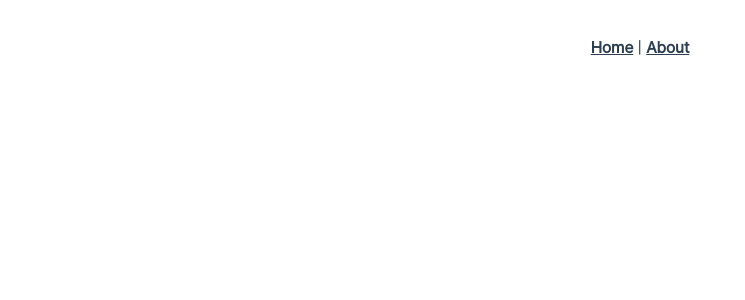
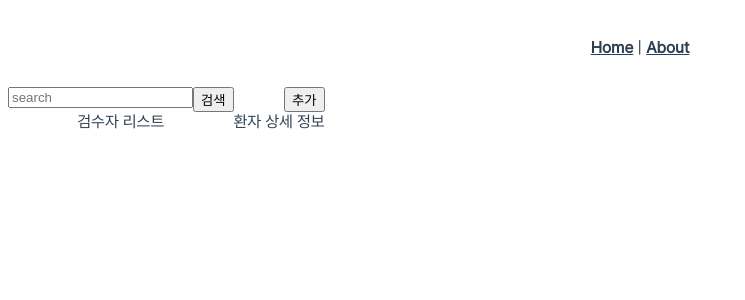
Before and after one commit to IoT-gganbu/gganbu, a Vue app in the folder ec2-front/: page /patientReceiptView in a window 1280 px wide. Shown: the top 300 px of the page, without its empty margins (0-745 px from the left). Built offline with nearby package versions, Linux system fonts and the light colour scheme.

Commit message:
Feat: 환자 접수 화면 개발중-JJH

```diff
--- a/ec2-front/package.json
+++ b/ec2-front/package.json
@@ -22,8 +22,8 @@
     "@vue/cli-plugin-vuex": "~5.0.0",
     "@vue/cli-service": "~5.0.0",
     "eslint": "^7.32.0",
-    "eslint-config-prettier": "^8.3.0",
-    "eslint-plugin-prettier": "^4.0.0",
+    "eslint-config-prettier": "^8.5.0",
+    "eslint-plugin-prettier": "^4.2.1",
     "eslint-plugin-vue": "^8.0.3",
     "prettier": "^2.4.1",
     "vue-template-compiler": "^2.6.14"
--- a/ec2-front/src/router/index.js
+++ b/ec2-front/src/router/index.js
@@ -1,6 +1,7 @@
 import Vue from "vue";
 import VueRouter from "vue-router";
 import HomeView from "../views/HomeView.vue";
+import PatientReceiptView from "../views/PatientReceiptView.vue";
 
 Vue.use(VueRouter);
 
@@ -16,8 +17,12 @@ const routes = [
     // route level code-splitting
     // this generates a separate chunk (about.[hash].js) for this route
     // which is lazy-loaded when the route is visited.
-    component: () =>
-      import(/* webpackChunkName: "about" */ "../views/AboutView.vue"),
+    component: () => import(/* webpackChunkName: "about" */ "../views/AboutView.vue"),
+  },
+  {
+    path: "/patientReceiptView",
+    name: "patientReceiptView",
+    component: PatientReceiptView,
   },
 ];
 
--- a/ec2-front/src/views/HomeView.vue
+++ b/ec2-front/src/views/HomeView.vue
@@ -1,17 +1,20 @@
 <template>
   <div class="home">
-    <HelloWorld msg="Welcome to Your Vue.js App" />
+    <!-- <HelloWorld msg="Welcome to Your Vue.js App" /> -->
+    <patient-receipt-view />
   </div>
 </template>
 
 <script>
 // @ is an alias to /src
-import HelloWorld from "@/components/HelloWorld.vue";
+// import HelloWorld from "@/components/HelloWorld.vue";
+// import PatientReceiptView from "@/views/PatientReceiptView.vue";
 
 export default {
   name: "HomeView",
   components: {
-    HelloWorld,
+    // HelloWorld,
+    // PatientReceiptView,
   },
 };
 </script>
--- /dev/null
+++ b/ec2-front/src/views/PatientReceiptView.vue
@@ -0,0 +1,53 @@
+<template>
+  <div class="body">
+    <div class="left-body">
+      <div class="search">
+        <div class="search-bar">
+          <input placeholder="search" />
+        </div>
+        <div class="search-btn">
+          <button>검색</button>
+        </div>
+      </div>
+      <div class="patient-list">검수자 리스트</div>
+    </div>
+    <div class="right-body">
+      <div class="new-patient">
+        <div class="new-patient-btn">
+          <button>추가</button>
+        </div>
+      </div>
+      <div class="patient-detail">환자 상세 정보</div>
+    </div>
+  </div>
+</template>
+<script>
+export default {
+  name: "PatientReceiptView",
+};
+</script>
+
+<style>
+.body {
+  display: flex;
+  flex-direction: row;
+}
+.left-body {
+  display: flex;
+  flex-direction: column;
+}
+.right-body {
+  display: flex;
+  flex-direction: column;
+}
+.search {
+  display: flex;
+  flex-direction: row;
+}
+.new-patient {
+  display: flex;
+}
+.new-patient-btn {
+  margin-left: auto;
+}
+</style>
```
Also changed, not shown: ec2-front/src/components/HelloWorld.vue (+12 -54 lines), 1 other file (tests, documents, lock files or other folders).
